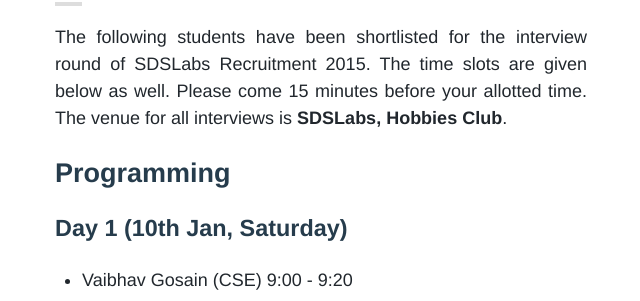
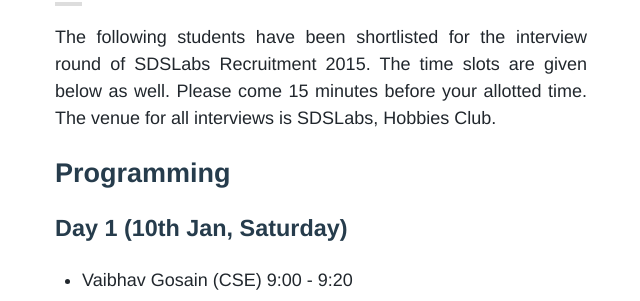
Before and after one commit to sdslabs/sdslabs.github.com, a Jekyll site: the page built from _posts/2015/2015-01-10-recruitment-shortlist.md, in a window 1280 px wide and 900 px high. Shown: the part 315-616 px from the top of the window, without its empty margins (319-959 px from the left). Built offline with Jekyll 4.4.1, drawn with Linux system fonts in a browser that asks for light colours; some web fonts are replaced; Markdown is read by kramdown in place of the engine named in the settings; comment, search, counter and statistics services are not loaded.

Commit message:
Fixes minor bug.

```diff
--- a/_posts/2015/2015-01-10-recruitment-shortlist.md
+++ b/_posts/2015/2015-01-10-recruitment-shortlist.md
@@ -4,7 +4,7 @@ title: Recruitment Shortlist (First Year)
 excerpt: "After a rigorous test, the final shortlist for interviews is ready!"
 ---
 
-The following students have been shortlisted for the interview round of SDSLabs Recruitment 2015. The time slots are given below as well. Please come 15 minutes before your allotted time. The venue for all interviews is **SDSLabs, Hobbies Club**.
+The following students have been shortlisted for the interview round of SDSLabs Recruitment 2015. The time slots are given below as well. Please come 15 minutes before your allotted time. The venue for all interviews is SDSLabs, Hobbies Club.
 
 ## Programming
 
```
